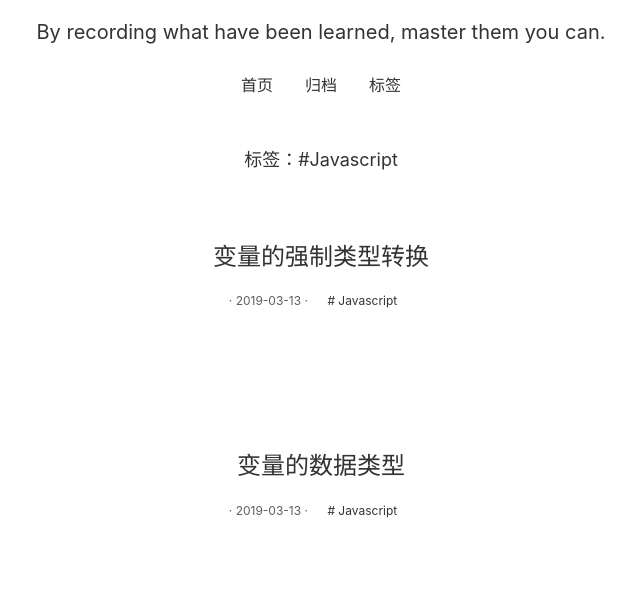
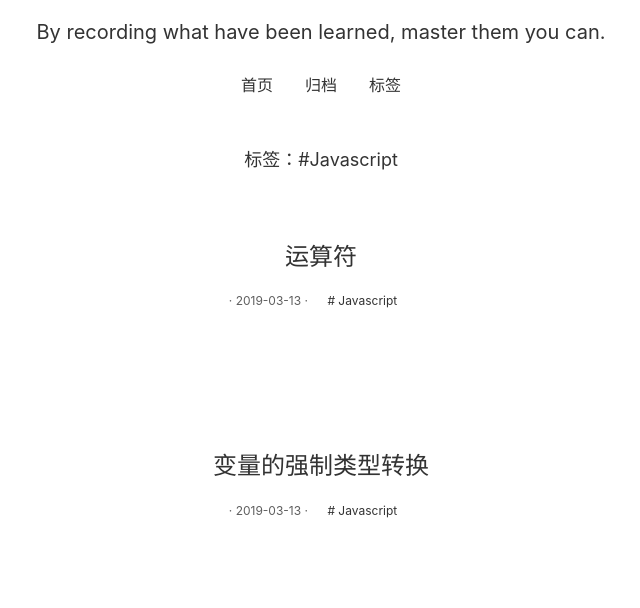
Before and after one commit to fuckupc/fuckupc.github.io, a plain HTML site: page tag/10cTD3yCu/index.html in a window 1280 px wide. Shown: the part 192-800 px from the top of the page, without its empty margins (319-959 px from the left). Drawn offline with nearby package versions, Linux system fonts and the light colour scheme.

Commit message:
update from hve: 2019-03-13 19:43:05

```diff
--- a/tag/10cTD3yCu/index.html
+++ b/tag/10cTD3yCu/index.html
@@ -54,6 +54,26 @@
             </h2>
         </div>
         <div class="post-container">
+
+    <article class="post">
+      <a href="https://fuckupc.github.io/post/GhT0zlOEQ">
+        <h2 class="post-title">运算符</h2>
+      </a>
+      <div class="post-info">
+        <time class="post-time">
+          · 2019-03-13 ·
+        </time>
+
+          <a href="https://fuckupc.github.io/tag/10cTD3yCu" class="post-tag">
+            # Javascript
+          </a>
+
+      </div>
+
+      <div class="post-abstract">
+
+      </di>
+    </article>
 
     <article class="post">
       <a href="https://fuckupc.github.io/post/2q4W2AMp2">
```
Also changed, not shown: index.html (+4 -0 lines), post/GhT0zlOEQ/index.html (+4 -0 lines).
